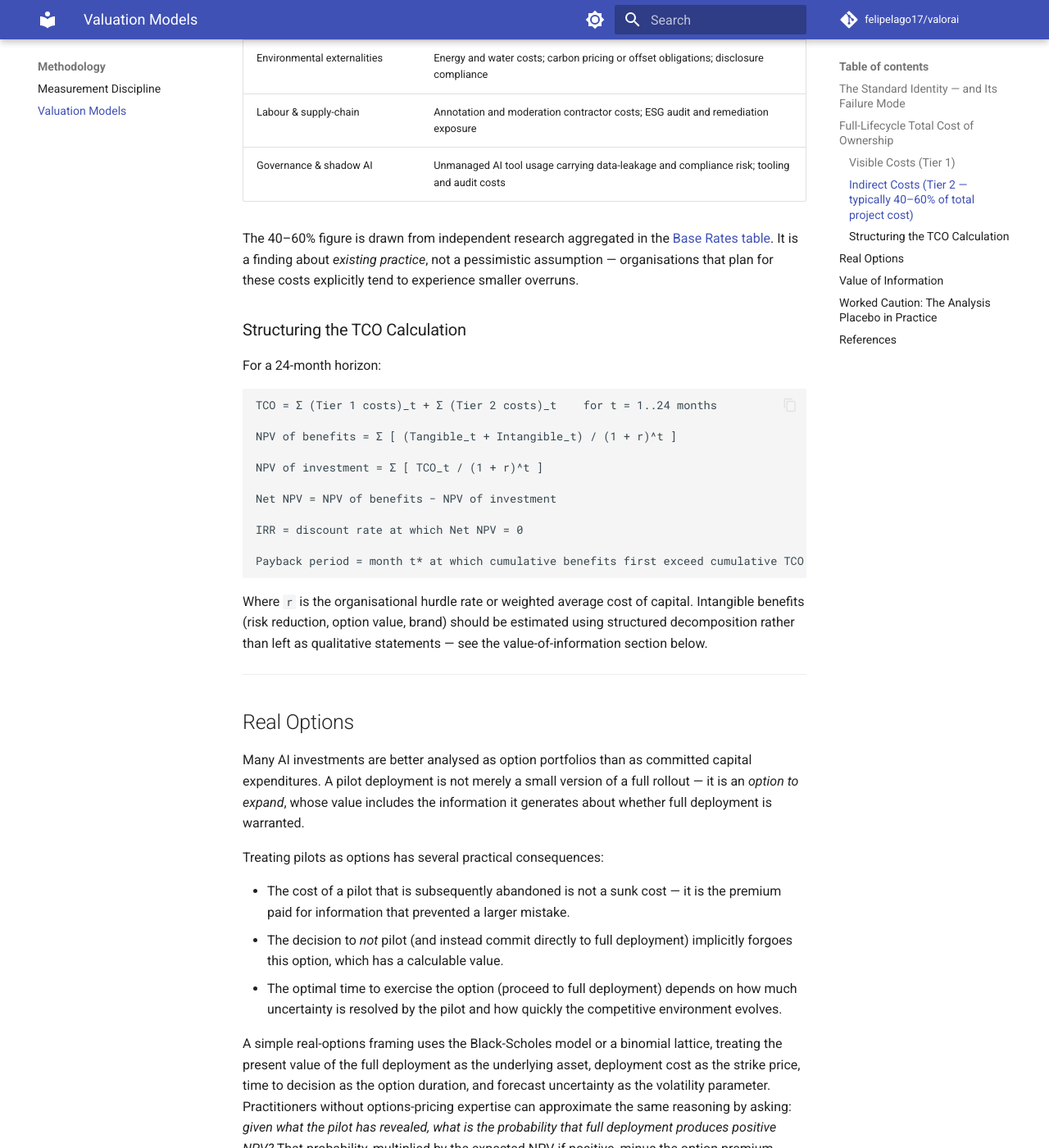
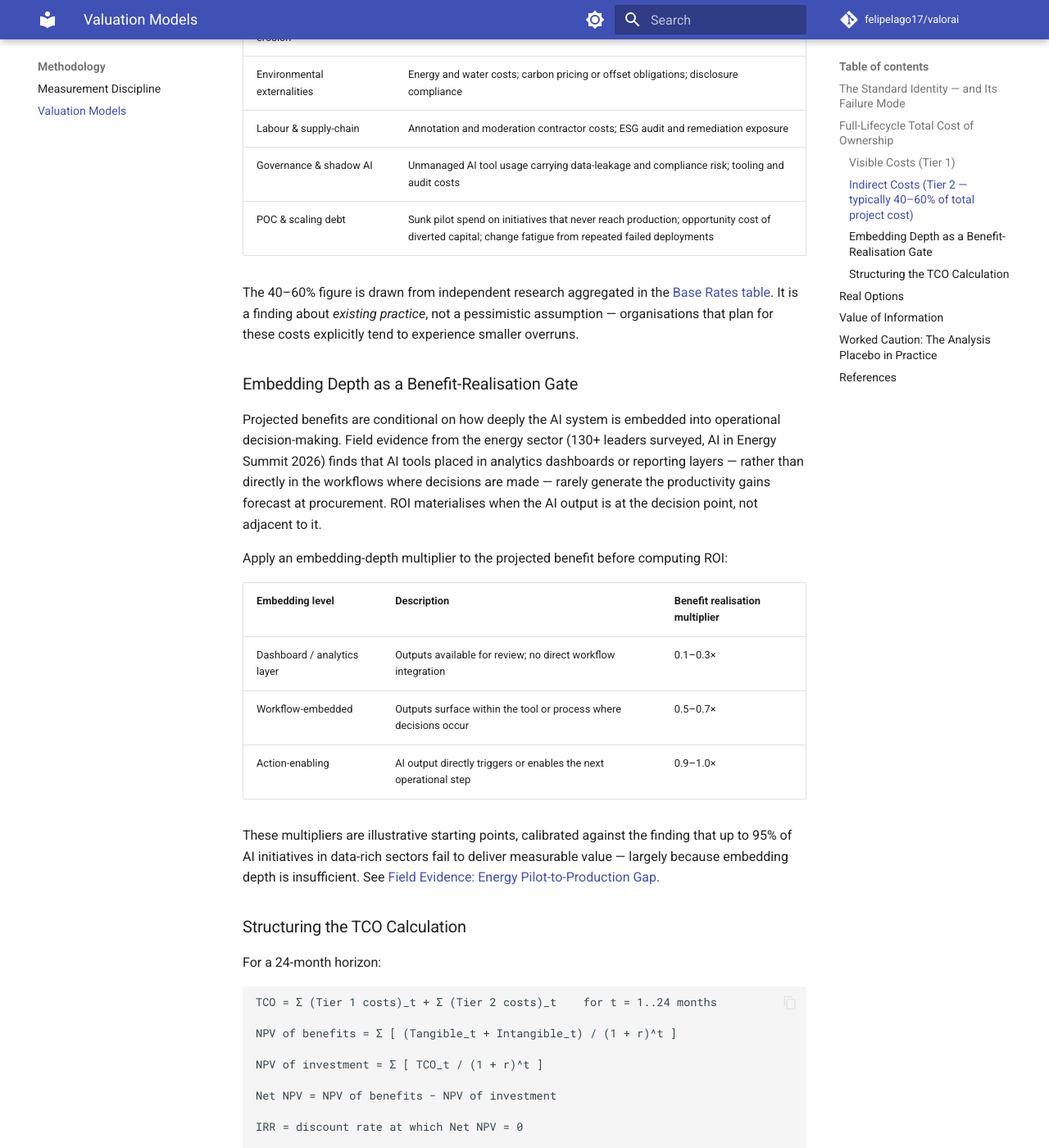
Before and after one commit to felipelago17/valorai, an MkDocs documentation site: the page built from docs/methodology/valuation-models.md, in a window 1280 px wide and 1400 px high, scrolled down 1453 px. Shown: the whole window at 82% size. Built offline with MkDocs 1.6.1 and Material for MkDocs 9.7.7, drawn with Linux system fonts in a browser that asks for light colours; comment, search, counter and statistics services are not loaded.

Commit message:
docs: add energy pilot-to-production value-gap evidence [valorai]
New file docs/evidence/energy-pilot-gap.md — "Field evidence: the
pilot-to-production value gap":
- 95% AI initiative failure rate framed as operational failure [A]
- POC graveyard / innovation theatre named as indirect-cost category [A]
- Embedded-vs-dashboard value-realisation gate with scoring table [A]
- 17% highly-prepared readiness figure as denominator [A]
- $150M upper-bound benchmark (self-reported operators) [A]
- Energy development workflow value map + 13.6% sector adoption [B]

Supporting updates:
- base-rates.md: four new rows (95%, 17%, 85% threshold, 13.6%) [A/B]
- bibliography.md: annotated entries for Oil & Gas IQ [A] and
  Utility Dive/Paces [B]
- valuation-models.md: POC & scaling debt added to Tier 2 table;
  new "Embedding Depth" subsection with benefit-realisation multipliers
- mkdocs.yml: new nav entry for energy-pilot-gap.md

Sources: [A] Oil & Gas IQ / AI in Energy Summit 2026 Insights Report
(130+ leaders, self-reported). [B] Utility Dive / Paces, Jun 2026.

```diff
--- a/docs/methodology/valuation-models.md
+++ b/docs/methodology/valuation-models.md
@@ -40,8 +40,23 @@ A defensible AI TCO model must treat the following as explicit line items, not r
 | Environmental externalities | Energy and water costs; carbon pricing or offset obligations; disclosure compliance |
 | Labour & supply-chain | Annotation and moderation contractor costs; ESG audit and remediation exposure |
 | Governance & shadow AI | Unmanaged AI tool usage carrying data-leakage and compliance risk; tooling and audit costs |
+| POC & scaling debt | Sunk pilot spend on initiatives that never reach production; opportunity cost of diverted capital; change fatigue from repeated failed deployments |
 
 The 40–60% figure is drawn from independent research aggregated in the [Base Rates table](../evidence/base-rates.md). It is a finding about *existing practice*, not a pessimistic assumption — organisations that plan for these costs explicitly tend to experience smaller overruns.
+
+### Embedding Depth as a Benefit-Realisation Gate
+
+Projected benefits are conditional on how deeply the AI system is embedded into operational decision-making. Field evidence from the energy sector (130+ leaders surveyed, AI in Energy Summit 2026) finds that AI tools placed in analytics dashboards or reporting layers — rather than directly in the workflows where decisions are made — rarely generate the productivity gains forecast at procurement. ROI materialises when the AI output is at the decision point, not adjacent to it.
+
+Apply an embedding-depth multiplier to the projected benefit before computing ROI:
+
+| Embedding level | Description | Benefit realisation multiplier |
+|---|---|---|
+| Dashboard / analytics layer | Outputs available for review; no direct workflow integration | 0.1–0.3× |
+| Workflow-embedded | Outputs surface within the tool or process where decisions occur | 0.5–0.7× |
+| Action-enabling | AI output directly triggers or enables the next operational step | 0.9–1.0× |
+
+These multipliers are illustrative starting points, calibrated against the finding that up to 95% of AI initiatives in data-rich sectors fail to deliver measurable value — largely because embedding depth is insufficient. See [Field Evidence: Energy Pilot-to-Production Gap](../evidence/energy-pilot-gap.md).
 
 ### Structuring the TCO Calculation
 
--- a/mkdocs.yml
+++ b/mkdocs.yml
@@ -73,6 +73,7 @@ nav:
       - Governance & Shadow AI: indirect-costs/governance-shadow-ai.md
   - Evidence:
       - Base Rates: evidence/base-rates.md
+      - "Energy: Pilot-to-Production Gap": evidence/energy-pilot-gap.md
       - Bibliography: evidence/bibliography.md
   - Use Cases: use-cases/index.md
   - Related Projects: related-projects.md
```
Also changed, not shown: docs/evidence/base-rates.md (+6 -0 lines), docs/evidence/bibliography.md (+10 -0 lines), docs/evidence/energy-pilot-gap.md (added, +107 -0 lines).
